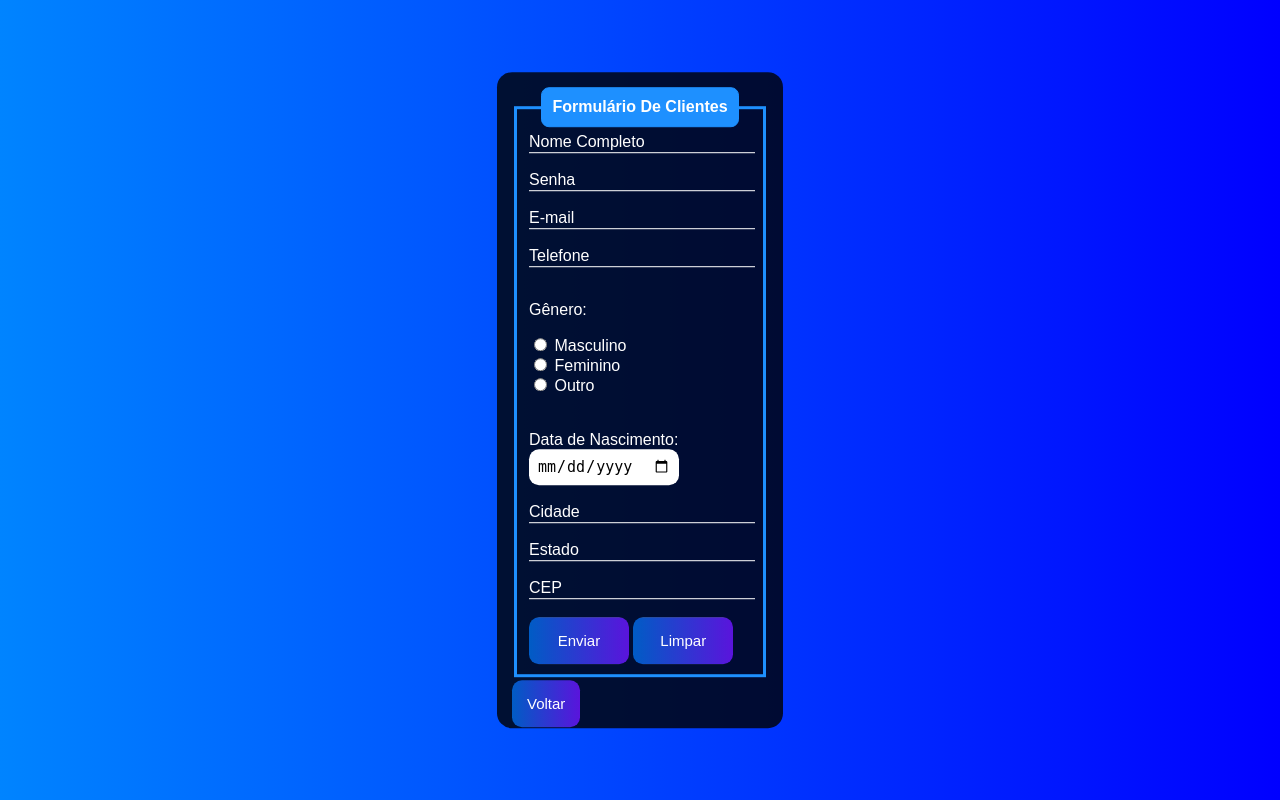
After one commit to Marcthelo/Projetos, a PHP site: page /formulario.php in a window 1280 px wide. The commit adds this page. Run offline with PHP 8.4, Linux system fonts and the light colour scheme.

Commit message:
Add files via upload

```diff
--- /dev/null
+++ b/Home/formulario.php
@@ -0,0 +1,189 @@
+<?php
+if(isset($_POST['submit'])){
+    include_once('config.php');
+    $nome = $_POST['nome'];
+    $senha = $_POST['senha'];
+    $email = $_POST['email'];
+    $telefone = $_POST['telefone'];
+    $genero = $_POST['genero'];
+    $data_nascimento = $_POST['data_nascimento'];
+    $cidade = $_POST['cidade'];
+    $estado = $_POST['estado'];
+    $cep = $_POST['cep'];
+    $result = mysqli_query($conexao,"INSERT INTO usuarios(nome,senha,email,telefone,genero,data_nascimento,cidade,estado,cep) VALUES ('$nome','$senha','$email','$telefone','$genero','$data_nascimento','$cidade','$estado','$cep')");
+
+    header('Location: login.php');
+}
+?>
+<!DOCTYPE html>
+<html lang="pt-br">
+<head>
+    <style>
+        body{
+    font-family: Arial, Helvetica, sans-serif;
+    background-image: linear-gradient(to right, rgb(0,132,255), rgb(0,0,255));
+}
+.box{
+    color: white;
+    position: absolute;
+    top: 50%;
+    left: 50%;
+    transform: translate(-50%,-50%);
+    background-color: rgba(0,0,0,0.8);
+    padding: 15px;
+    border-radius: 15px;
+    width: 20%;
+}
+fieldset{
+    border: 3px solid dodgerblue;
+}
+legend{
+    border: 1px solid dodgerblue;
+    padding: 10px;
+    text-align: center;
+    background-color: dodgerblue;
+    border-radius: 8px;
+}
+.inputBox{
+    position: relative;
+}
+.inputUser{
+    background: none;
+    border: none;
+    border-bottom: 1px solid;
+    outline: none;
+    color: white;
+    font-size: 15px;
+    width: 100%;
+    letter-spacing: 2px;
+}
+.labelInput{
+    position: absolute;
+    top: 0px;
+    left: 0px;
+    pointer-events: none;
+    transition: .3s;
+}
+.inputUser:focus ~ .labelInput,
+.inputUser:valid ~ .labelInput{
+   top: -20px;
+   font-size: 12px;
+   color: dodgerblue;
+}
+#data_nascimento{
+    border: none;
+    padding: 8px;
+    border-radius: 10px;
+    outline: none;
+    font-size: 15px;
+
+}
+#submit{
+background-image: linear-gradient(to right, rgb(0,92,197), rgb(90,20,220));
+width: 45%;
+color: white;
+border: none;
+padding: 15px;
+font-size: 15px;
+cursor: pointer;
+border-radius: 10px;
+}
+#reset{
+    background-image: linear-gradient(to right, rgb(0,92,197), rgb(90,20,220));
+    width: 45%;
+    border: none;
+    padding: 15px;
+    font-size: 15px;
+    cursor: pointer;
+    border-radius: 10px;
+    color: white;
+}
+#reset:hover{
+    background-image: linear-gradient(to right, rgb(0, 62, 133), rgb(59, 14, 143));
+}
+#submit:hover{
+    background-image: linear-gradient(to right, rgb(0, 62, 133), rgb(59, 14, 143));
+}
+                a{
+                    text-decoration: none;
+                    color: white;
+                    background-image: linear-gradient(to right, rgb(0,92,197), rgb(90,20,220));
+                    border: none;
+                    padding: 15px;
+                    width: 100%;
+                    border-radius: 10px;
+                    color: white;
+                    font-size: 15px;
+                }
+                a:hover{
+                    background-image: linear-gradient(to right, rgb(0, 62, 133), rgb(59, 14, 143));
+                        cursor: pointer;
+                    }
+    </style>
+    <meta charset="UTF-8">
+    <meta name="viewport" content="width=device-width, initial-scale=1.0">
+    <title>Formulário</title>
+</head>
+<body>
+    <div class="box">
+        <form action="formulario.php" method="POST">
+            <fieldset>
+                <legend><strong>Formulário De Clientes</strong></legend>
+                <div class="inputBox">
+                    <input type="text" name="nome" id="name" class="inputUser" required>
+                    <label for="nome" class="labelInput">Nome Completo</label>
+                </div>
+                <br>
+                <div class="inputBox">
+                    <input type="password" name="senha" id="password" class="inputUser" required>
+                    <label for="senha" class="labelInput">Senha</label>
+                </div>
+                <br>
+                <div class="inputBox">
+                    <input type="email" name="email" id="email" class="inputUser" required>
+                    <label for="email" class="labelInput">E-mail</label>
+                </div>
+                <br>
+                <div class="inputBox">
+                    <input type="tel" name="telefone" id="telefone" class="inputUser" required>
+                    <label for="telefone" class="labelInput">Telefone</label>
+                </div>
+                <br>
+                <p>Gênero: </p>
+                <input type="radio" name="genero" id="masculino" value="masculino" required>
+                <label for="masculino">Masculino</label>
+                <br>
+                <input type="radio" name="genero" id="feminino" value="feminino" required>
+                <label for="feminino">Feminino</label>
+                <br>
+                <input type="radio" name="genero" id="outro" value="outro" required>
+                <label for="outro">Outro</label>
+                <br><br><br>
+                <label for="data_nascimento">Data de Nascimento: </label>
+                <input type="date" name="data_nascimento" id="data_nascimento" required>
+                <br><br>
+                <div class="inputBox">
+                    <input type="text" name="cidade" id="city" class="inputUser" required>
+                    <label for="cidade" class="labelInput">Cidade</label>
+                </div>
+                <br>
+                <div class="inputBox">
+                    <input type="text" name="estado" id="state" class="inputUser" required>
+                    <label for="estado" class="labelInput">Estado</label>
+                </div>
+                <br>
+                <div class="inputBox">
+                    <input type="text" name="cep" id="cep" class="inputUser" required>
+                    <label for="cep" class="labelInput">CEP</label>
+                </div>
+                <br>
+                <input type="submit" name="submit" id="submit" value="Enviar">
+                <input type="reset" name="reset" id="reset" value="Limpar">
+            </fieldset>
+        </form>
+        <br>
+        <a href="home.php">Voltar</a>
+    </div>
+</body>
+
+</html>
--- /dev/null
+++ b/Home/sair.php
@@ -0,0 +1,6 @@
+<?php
+session_start();
+unset($_SESSION['email']);
+unset($_SESSION['senha']);
+header('Location: login.php');
+?>
```
Also changed, not shown: Home/config.php (added, +13 -0 lines), Home/login.php (added, +73 -0 lines), Home/scriptSQL.sql (added, +16 -0 lines), Home/testLogin.php (added, +25 -0 lines), Home/sistema.php (line endings or trailing spaces).
